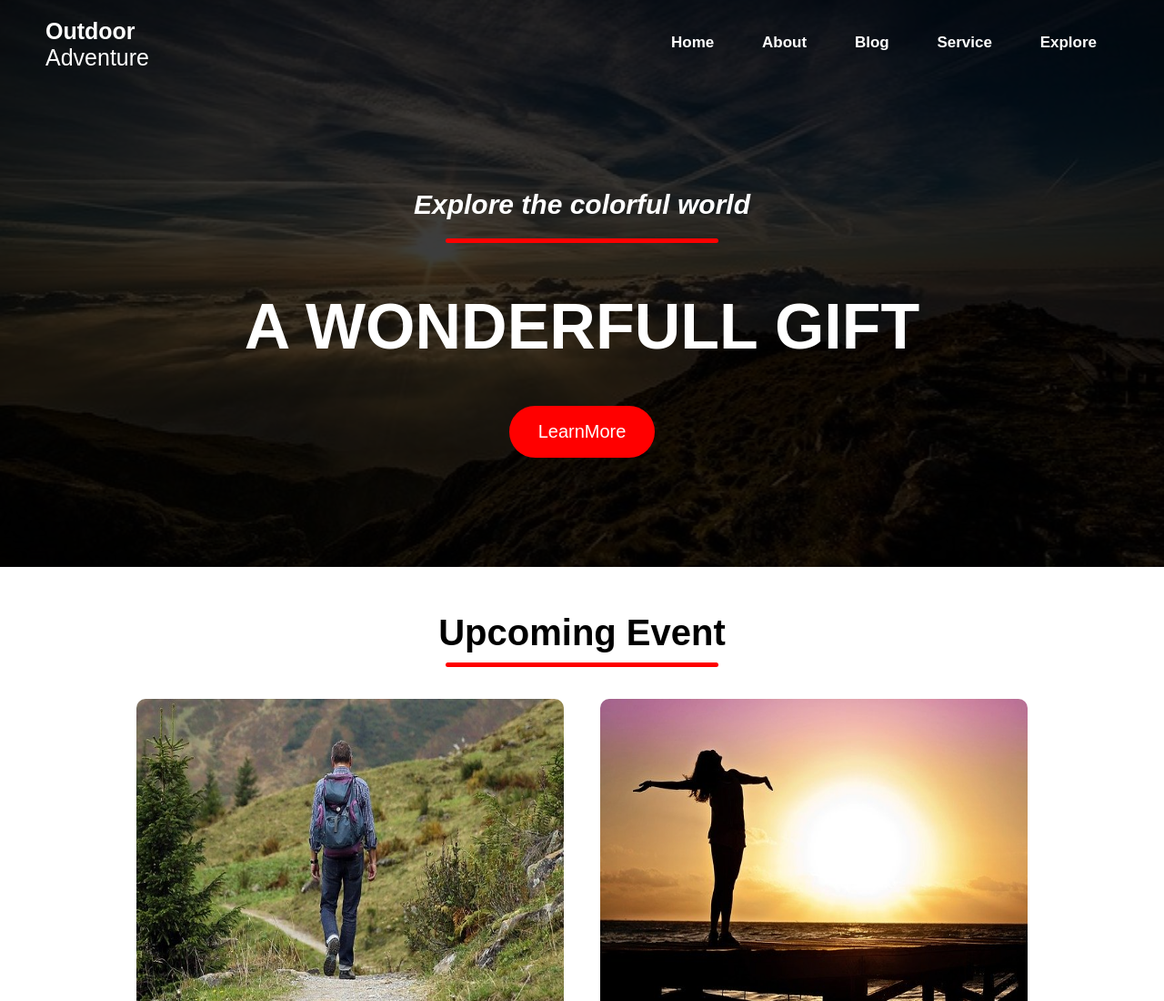
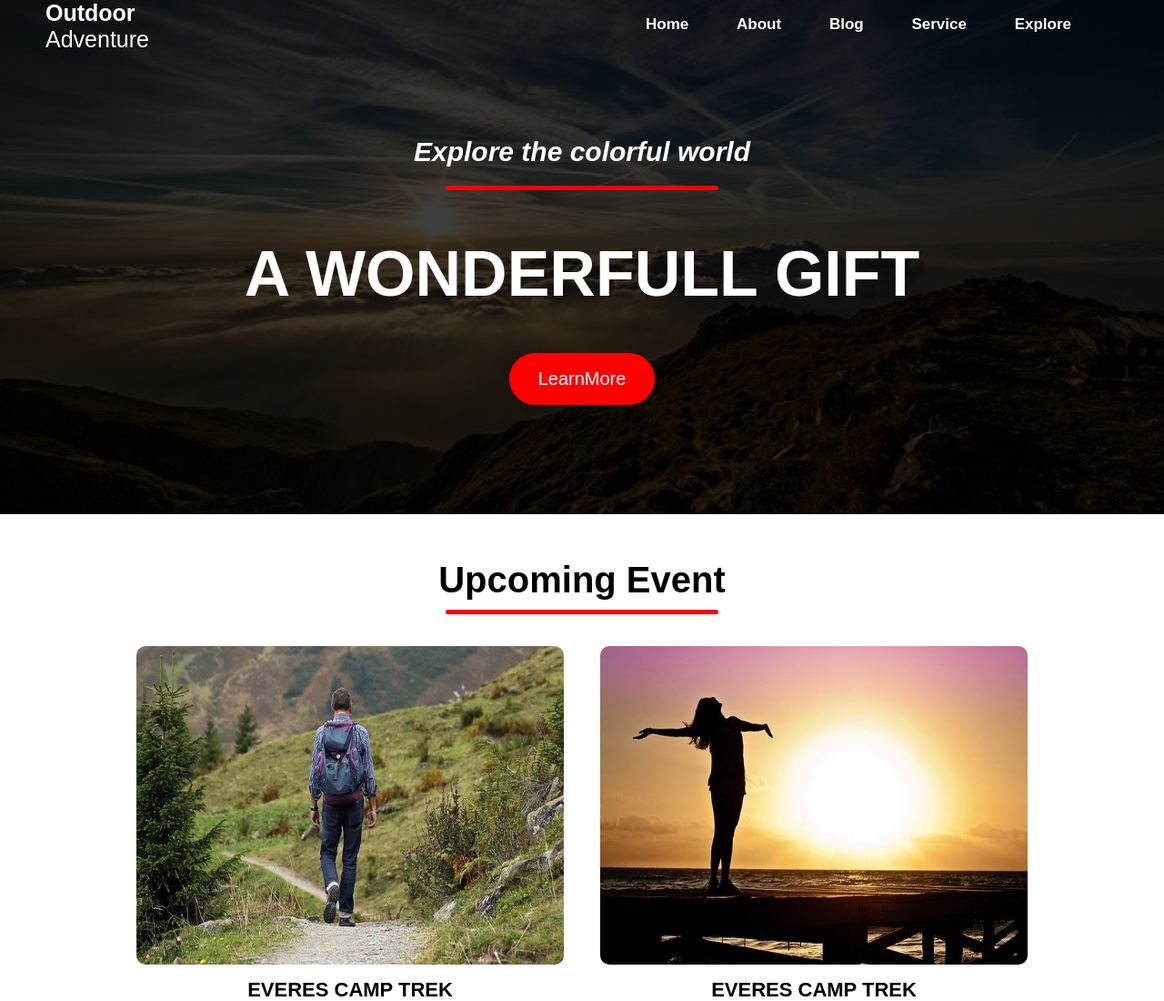
Before and after one commit to Mohan-25-oss/Adventure-, a plain HTML site: page index.html in a window 1280 px wide. Shown: the top 1100 px of the page at 91% size. Drawn offline with Linux system fonts and the light colour scheme.

Commit message:
Navbar fixed done

```diff
--- a/css/style.css
+++ b/css/style.css
@@ -27,6 +27,10 @@ header{
 .navbar{
     display: flex;
     justify-content: space-between;
+    overflow: hidden;
+    position: fixed;
+    top: 0;
+    width: 90%;
 }
 .logo{}
 .logo h3{
```
